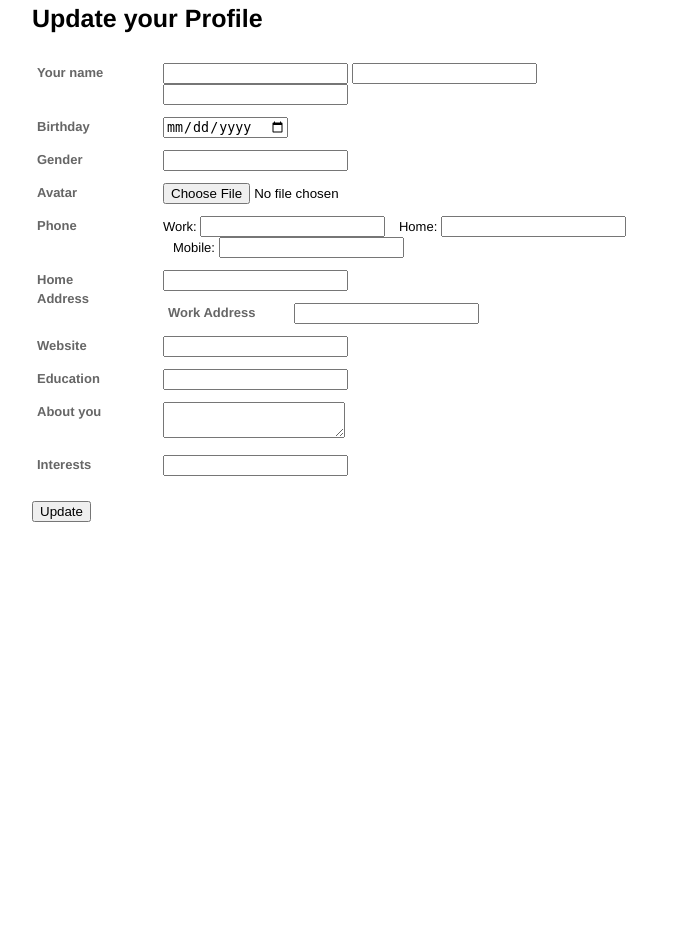
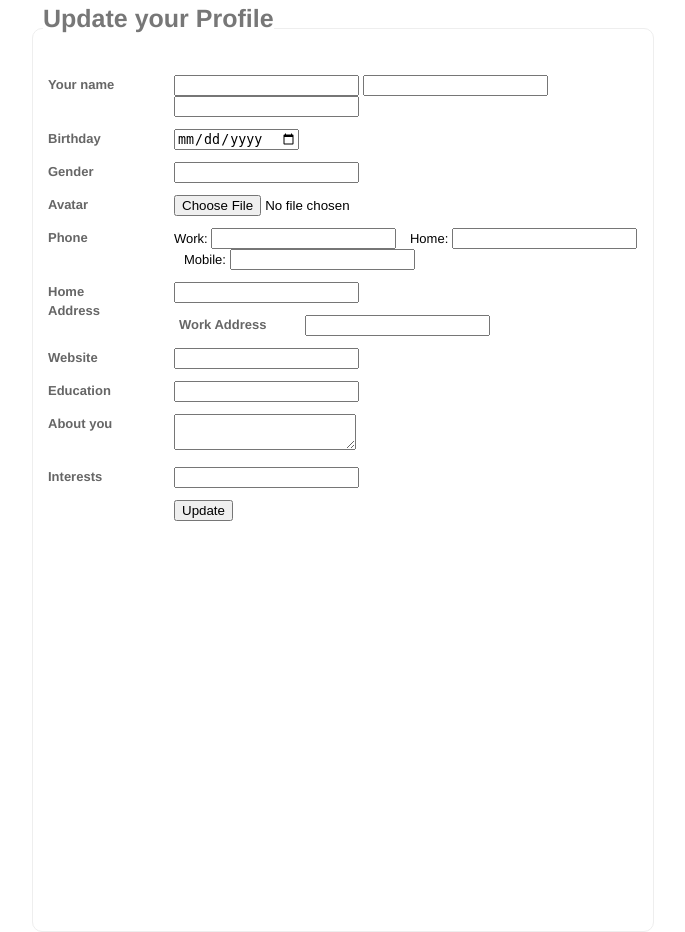
Before and after one commit to hongphi/vietdev, a Django app: template templates/profile/update_profile.html in a window 1280 px wide. Shown: the part 140-1072 px from the top of the page, without its empty margins (228-913 px from the left). Before the commit the page ends 662 px from the top, so only its background shows below. Run offline with Django 3.2, Linux system fonts and the light colour scheme; the template is opened without the code that fills it, so the values that code supplies are empty, except form fields; tables that the repository leaves empty hold one stand-in row (values such as "Sample post"); form fields are guessed from the names that the template uses; parts of the project's set-up code (start-up, migrations or seed data) failed here and were passed over.

Commit message:
fix css view

```diff
--- a/static_source/css/profile.css
+++ b/static_source/css/profile.css
@@ -2,6 +2,8 @@
 .info_profile {
 	margin-left: 100px;
 	width: 600px;
+	height: 910px;
+	border-radius: 10px;
 }
 .profile {
 	display: block;
--- a/templates/profile/update_profile.html
+++ b/templates/profile/update_profile.html
@@ -20,9 +20,9 @@
 {% block main %}
 
     <form action="/profile/{{ user.username }}/update/" method="post" enctype="multipart/form-data">{% csrf_token %}
-    	<div class="info_profile">
-    		<h1>Update your Profile</h1>
-	        <dl class="profile">
+    	<fieldset class="info_profile">
+    		<legend><h1>Update your Profile</h1></legend>
+    		<dl class="profile">
 	        	<dt>Your name</dt>
 	        	<dd>{{ form.first_name }} {{ form.middle_name }} {{ form.last_name }}</dd>
 	        	<dt>Birthday</dt>
@@ -54,9 +54,11 @@
 
 	        	<dt>Interests</dt>
 	        	<dd>{{ form.interests }}</dd>
+
+	        	<dt></dt>
+	        	<dd><input type="submit" value="Update" ></dd>
         	</dl>
-        	<input type="submit" value="Update" >
-        </div>
+    	</fieldset>
 
     </form>
 
```
